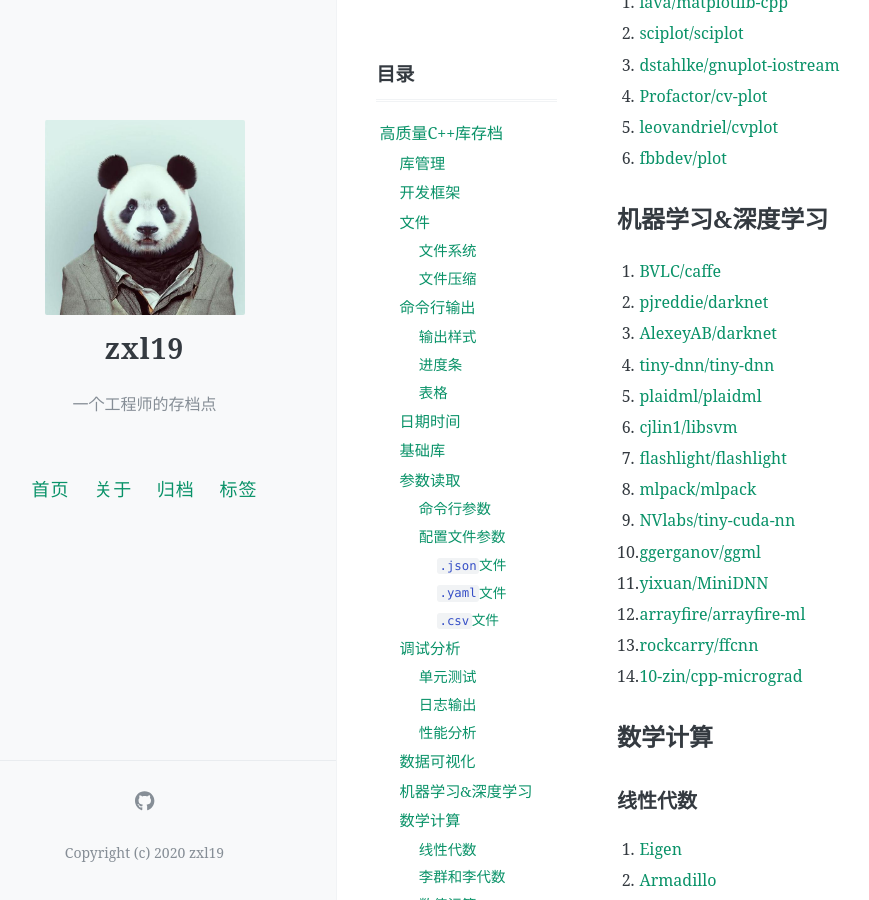
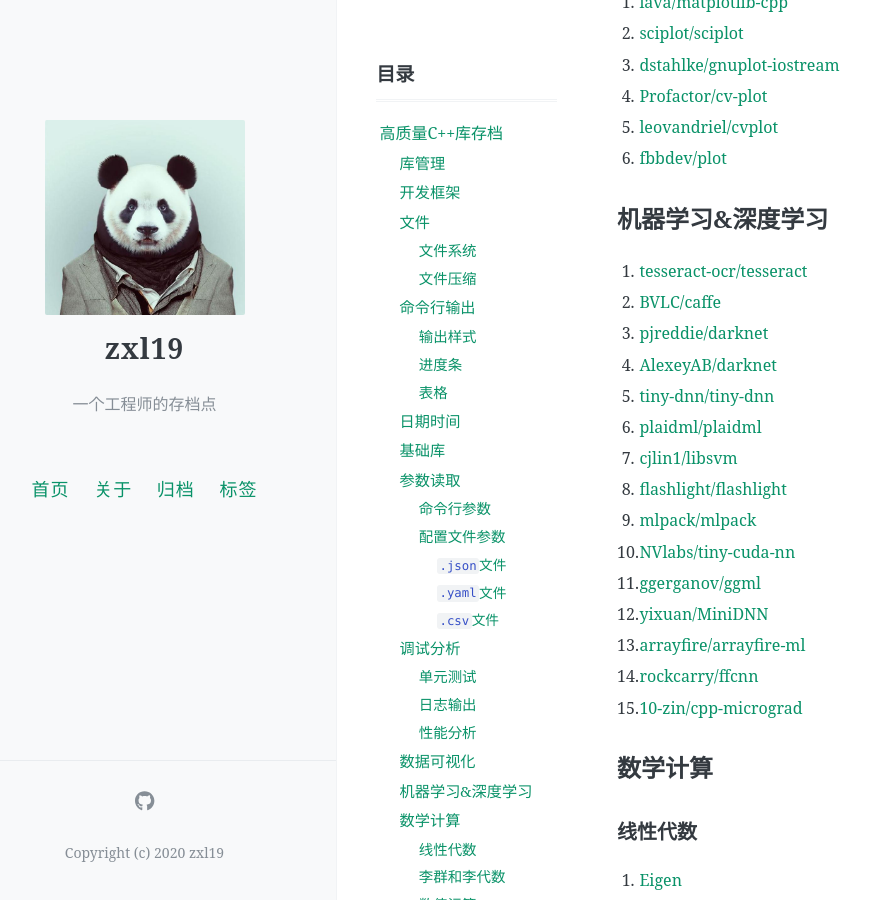
Before and after one commit to zxl19/zxl19.github.io, a Jekyll site: the page built from _posts/2021-06-01-cpp-library.md, in a window 1280 px wide and 900 px high, scrolled down 3627 px. Shown: the whole window, without its empty margins (47-916 px from the left). Built offline with Jekyll 4.4.1, drawn with Linux system fonts in a browser that asks for light colours; comment, search, counter and statistics services are not loaded.

Commit message:
Update Posts

```diff
--- a/_posts/2021-06-01-cpp-library.md
+++ b/_posts/2021-06-01-cpp-library.md
@@ -141,20 +141,21 @@ pinned: false
 
 ## 机器学习&深度学习
 
-1. [BVLC/caffe](https://github.com/BVLC/caffe)
-2. [pjreddie/darknet](https://github.com/pjreddie/darknet)
-3. [AlexeyAB/darknet](https://github.com/AlexeyAB/darknet)
-4. [tiny-dnn/tiny-dnn](https://github.com/tiny-dnn/tiny-dnn)
-5. [plaidml/plaidml](https://github.com/plaidml/plaidml)
-6. [cjlin1/libsvm](https://github.com/cjlin1/libsvm)
-7. [flashlight/flashlight](https://github.com/flashlight/flashlight)
-8. [mlpack/mlpack](https://github.com/mlpack/mlpack)
-9. [NVlabs/tiny-cuda-nn](https://github.com/NVlabs/tiny-cuda-nn)
-10. [ggerganov/ggml](https://github.com/ggerganov/ggml)
-11. [yixuan/MiniDNN](https://github.com/yixuan/MiniDNN)
-12. [arrayfire/arrayfire-ml](https://github.com/arrayfire/arrayfire-ml)
-13. [rockcarry/ffcnn](https://github.com/rockcarry/ffcnn)
-14. [10-zin/cpp-micrograd](https://github.com/10-zin/cpp-micrograd)
+1. [tesseract-ocr/tesseract](https://github.com/tesseract-ocr/tesseract)
+2. [BVLC/caffe](https://github.com/BVLC/caffe)
+3. [pjreddie/darknet](https://github.com/pjreddie/darknet)
+4. [AlexeyAB/darknet](https://github.com/AlexeyAB/darknet)
+5. [tiny-dnn/tiny-dnn](https://github.com/tiny-dnn/tiny-dnn)
+6. [plaidml/plaidml](https://github.com/plaidml/plaidml)
+7. [cjlin1/libsvm](https://github.com/cjlin1/libsvm)
+8. [flashlight/flashlight](https://github.com/flashlight/flashlight)
+9. [mlpack/mlpack](https://github.com/mlpack/mlpack)
+10. [NVlabs/tiny-cuda-nn](https://github.com/NVlabs/tiny-cuda-nn)
+11. [ggerganov/ggml](https://github.com/ggerganov/ggml)
+12. [yixuan/MiniDNN](https://github.com/yixuan/MiniDNN)
+13. [arrayfire/arrayfire-ml](https://github.com/arrayfire/arrayfire-ml)
+14. [rockcarry/ffcnn](https://github.com/rockcarry/ffcnn)
+15. [10-zin/cpp-micrograd](https://github.com/10-zin/cpp-micrograd)
 
 ## 数学计算
 
```
Also changed, not shown: _posts/2023-09-07-pt-setup.md (+7 -6 lines).
